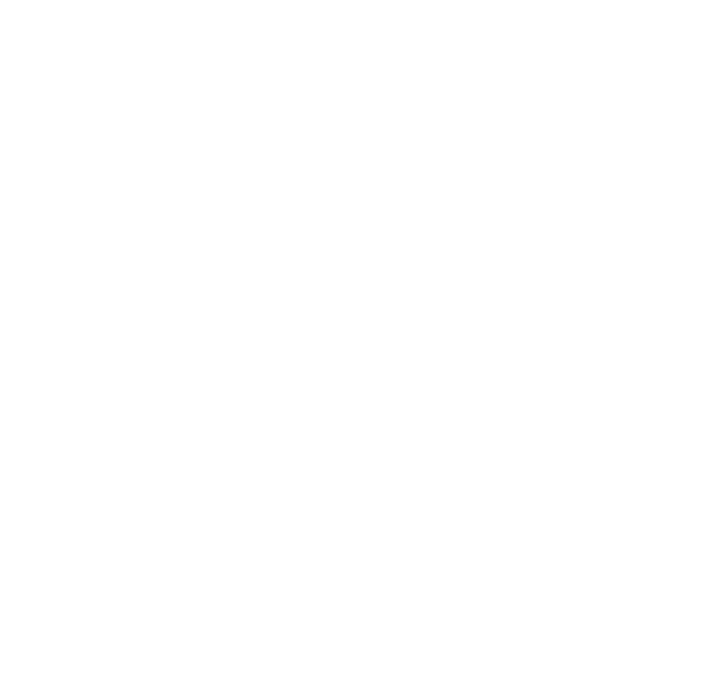
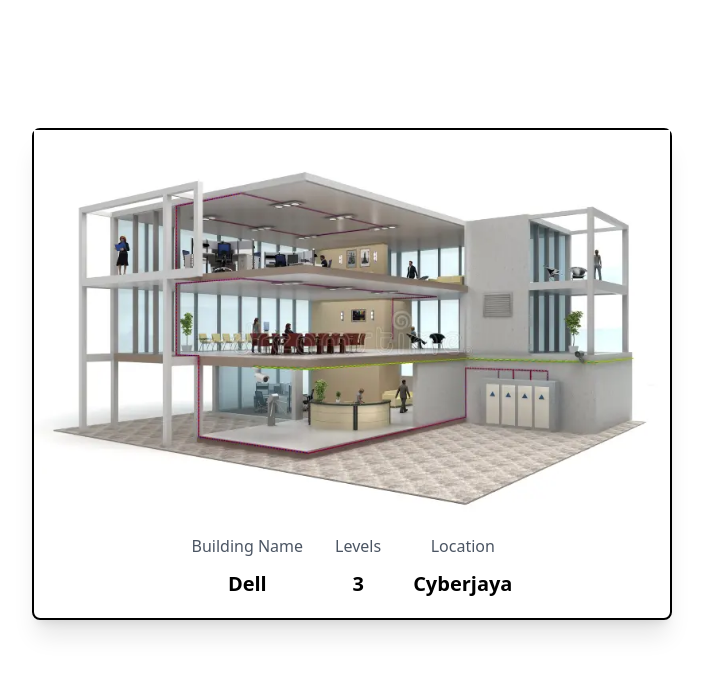
Before and after one commit to syahirahsabri/hack2hire, a React (Vite) app: page /building-info in a window 1280 px wide. Before the commit this address had no page. Shown: the top 674 px of the page, without its empty margins (288-991 px from the left). Built offline with nearby package versions, Linux system fonts and the light colour scheme.

Commit message:
Latest changes

```diff
--- a/src/App.jsx
+++ b/src/App.jsx
@@ -4,7 +4,7 @@ import Dashboard from "./pages/Dashboard.jsx";
 import Form from "./pages/Form.jsx";
 import LandingPage from "./pages/LandingPage.jsx";
 import Calculator from "./pages/Calculator.jsx";
-import FormCalculation from "./components/FormCalculation.jsx";
+import BuildingInfo from "./components/BuildingInfo.jsx";
 
 export default function App() {
   return (
@@ -15,7 +15,7 @@ export default function App() {
           <Route path="/form" element={<Form />} />
           <Route path="/dashboard" element={<Dashboard />} />
           <Route path="/calculator" element={<Calculator />} />
-          <Route path="/form-test" element={<FormCalculation />} />
+          <Route path="/building-info" element={<BuildingInfo />} />
         </Routes>
       </BrowserRouter>
     </>
--- /dev/null
+++ b/src/components/BuildingInfo.jsx
@@ -0,0 +1,27 @@
+import { Link } from "react-router-dom";
+
+export default function BuildingInfo() {
+  return (
+    <div>
+      <a href="/form" className="flex flex-col items-center justify-center">
+        <div className="mt-[10%] w-[50%] flex flex-col justify-center items-center border-2 border-black rounded-lg rounded-3xl shadow-xl cursor-pointer transition-transform transform hover:scale-105">
+          <img src="src\assets\room.png" />
+          <div className="flex flex-row items-center justify-center space-x-8 mb-5">
+            <div className="flex flex-col items-center justify-center">
+              <p className="text-gray-600">Building Name</p>
+              <h1 className="text-xl font-semibold mt-3">Dell</h1>
+            </div>
+            <div className="flex flex-col items-center justify-center">
+              <p className="text-gray-600">Levels</p>
+              <h1 className="text-xl font-semibold mt-3">3</h1>
+            </div>
+            <div className="flex flex-col items-center justify-center">
+              <p className="text-gray-600">Location</p>
+              <h1 className="text-xl font-semibold mt-3">Cyberjaya</h1>
+            </div>
+          </div>
+        </div>
+      </a>
+    </div>
+  );
+}
--- a/src/components/FormCalculation.jsx
+++ /dev/null
@@ -1,25 +0,0 @@
-import { useState } from "react";
-
-import Form from "../pages/Form";
-import Calculator from "../pages/Calculator";
-
-export default function FormCalculation() {
-  const [calculatorData, setCalculatorData] = useState({
-    totalPowerByLevel: [],
-    totalPower: 0,
-  });
-
-  const updateCalculatorData = (data) => {
-    setCalculatorData(data);
-  };
-
-  return (
-    <div>
-      <Form updateCalculatorData={updateCalculatorData} />
-      <Calculator
-        totalPowerByLevel={calculatorData.totalPowerByLevel}
-        totalPower={calculatorData.totalPower}
-      />
-    </div>
-  );
-}
--- a/src/components/Prediction.jsx
+++ b/src/components/Prediction.jsx
@@ -2,7 +2,7 @@ const stats = [
   {
     name: "Daily Electric Usage",
     value: "55 kWh",
-    change: "+4.75%",
+    change: "-4.75%",
     changeType: "positive",
   },
   {
@@ -25,7 +25,7 @@ function classNames(...classes) {
 
 export default function Prediction() {
   return (
-    <dl className="flex flex-row items-center justify-center space-x-4 mx-auto p-2">
+    <dl className="flex flex-row items-center justify-center space-x-4 mx-auto pb-5">
       {stats.map((stat) => (
         <div
           key={stat.name}
@@ -38,7 +38,7 @@ export default function Prediction() {
             className={classNames(
               stat.changeType === "negative"
                 ? "text-rose-600"
-                : "text-gray-700",
+                : "text-green-700",
               "text-xs font-medium"
             )}
           >
--- a/src/pages/Dashboard.jsx
+++ b/src/pages/Dashboard.jsx
@@ -19,22 +19,21 @@ function PowerBIDashboard() {
 export default function Dashboard() {
   return (
     <>
-
       <div className="flex flex-col items-center justify-center px-5 py-16 md:px-10 md:py-24 lg:py-20">
-        <div className="mb-5 w-full max-w-3xl text-center md:mb-12 lg:mb-16">
+        <div className="mb-5 w-full space-y-5 max-w-3xl text-center md:mb-6 lg:mb-8">
           <h2 className="text-3xl font-bold mb-2 md:text-5xl">👩‍💻</h2>
           <h2 className="text-3xl mb-2 font-bold md:text-5xl">
             Welcome back, Dell!
           </h2>
         </div>
-        <div className="mb-5">
+        <div className="mb-5 w-[50%] h-[50%]">
           <Prediction />
         </div>
         <div className="flex flex-col justify-center w-800 items-center z-0 font-bold md:text-5xl">
           <PowerBIDashboard />
         </div>
         <div className="p-2 mt-4">
-            <Link to={"/form"}>
+          <Link to={"/building-info"}>
             <a
               className="inline-block rounded-xl bg-black px-8 py-4 text-center font-semibold text-white"
               style={{ boxShadow: "6px 6px rgb(192,192,192)" }}
--- a/src/pages/Form.jsx
+++ b/src/pages/Form.jsx
@@ -262,41 +262,10 @@ export default function Form() {
     alert("Data saved! Redirecting to calculator");
   };
 
-  // const handleCalculator = () => {
-  //   const hoursArray = Object.values(hoursUsed).map((hours) =>
-  //     parseInt(hours, 10)
-  //   );
-
-  //   console.log("Hours Array:", hoursArray);
-  //   const totalPower = calculateTotalPowerConsumption(
-  //     dropdownConfigs,
-  //     electricalConsumption,
-  //     hoursArray
-  //   );
-
-  //   const totalPowerByLevel = calculateTotalPowerConsumptionByLevel(
-  //     dropdownConfigs,
-  //     electricalConsumption,
-  //     hoursArray
-  //   );
-
-  //   updateCalculatorData({ totalPowerByLevel, totalPower });
-  //   // updateTotalPowerByLevel(totalPowerByLevel);
-  //   // updateTotalPower(totalPower);
-
-  //   alert("Data saved!");
-  // };
-
   return (
     <>
       <div>
-
-      <div className="flex flex-col justify-center items-center">
-        <img
-          src="src\assets\room.png"
-          style={{ width: '500px', height: '400px' }}
-        />
-      </div>
+        <div className="flex flex-col justify-center items-center"></div>
         <div className="mt-10 ml-[13%] bg-white w-[75%] p-4 rounded-md border border-gray-300 shadow-xl">
           <form className="flex flex-col justify-center items-center">
             <div className="flex flex-wrap justify-between p-8 py-3">
@@ -322,27 +291,6 @@ export default function Form() {
                 </div>
               ))}
             </div>
-
-          {/* Display output */}
-          {/* <h1 className="font-semibold">Total Power Consumption (kWh)</h1>
-          <div className="mb-3">
-            {calculateTotalPowerConsumption(
-              dropdownConfigs,
-              electricalConsumption,
-              Object.values(hoursUsed).map((hours) => parseInt(hours, 10))
-            )}
-          </div>
-          <h1>Power Consumption by Level </h1>
-          <div className="flex flex-col justify-center items-center">
-            {totalPowerByLevel.map((powerByLevel, index) => (
-              <div key={index}>
-                <p>
-                  Level {index + 1}: {powerByLevel.toFixed(2)} kWh
-                </p>
-              </div>
-            ))}
-          </div> */}
-
           </form>
         </div>
 
@@ -357,10 +305,7 @@ export default function Form() {
             </button>
           </Link>
           <button
-          onClick={
-            handleNavigation
-            // updateCalculatorData({ totalPowerByLevel, totalPower })
-          }
+            onClick={handleNavigation}
             className="rounded-md bg-black px-3 py-2 text-sm font-semibold text-white shadow-sm hover:bg-indigo-500 focus-visible:outline focus-visible:outline-2 focus-visible:outline-offset-2 focus-visible:outline-indigo-600"
           >
             Save
```
Also changed, not shown: src/pages/Calculator.jsx (+4 -28 lines). Lines whose indentation alone changed are shown as unchanged.
